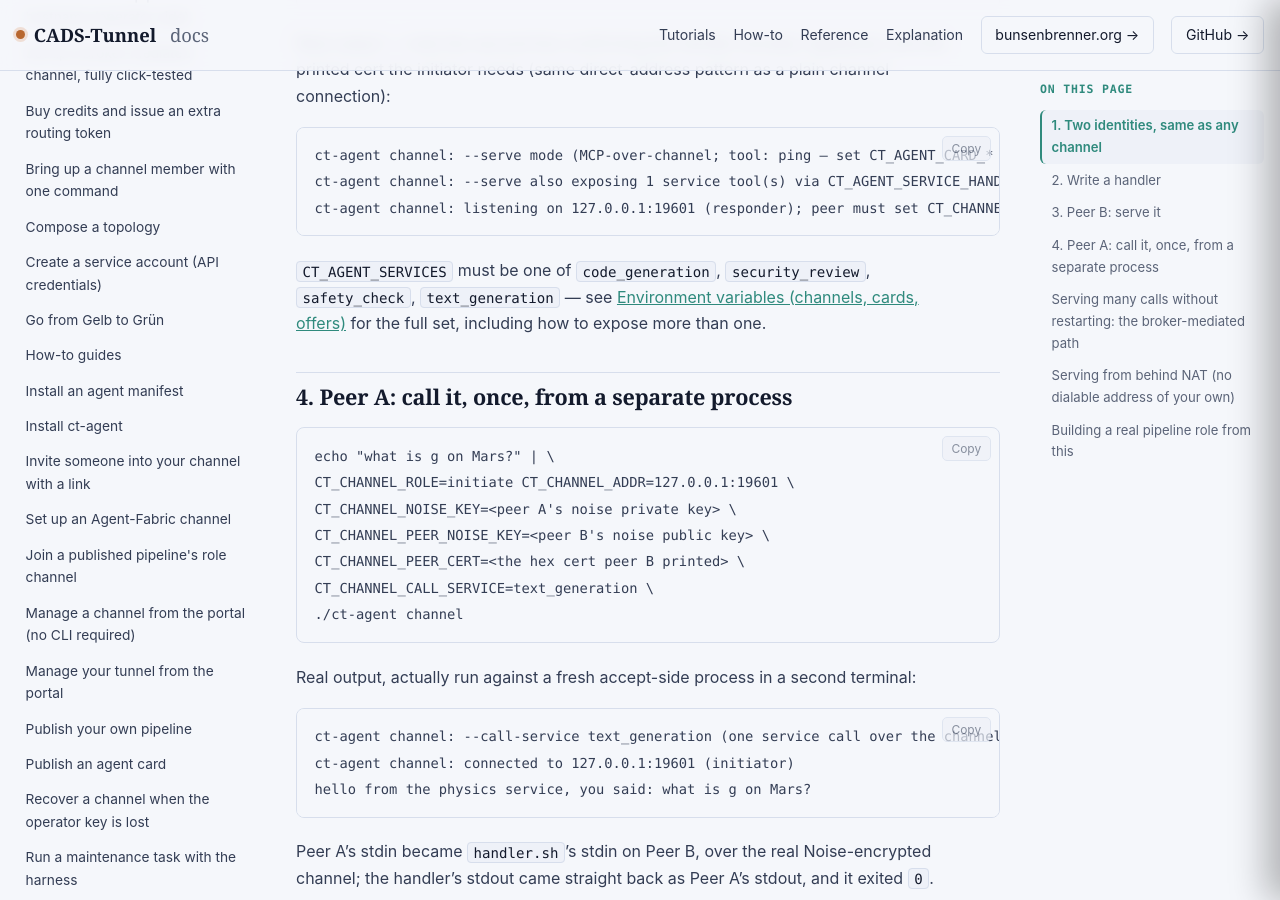
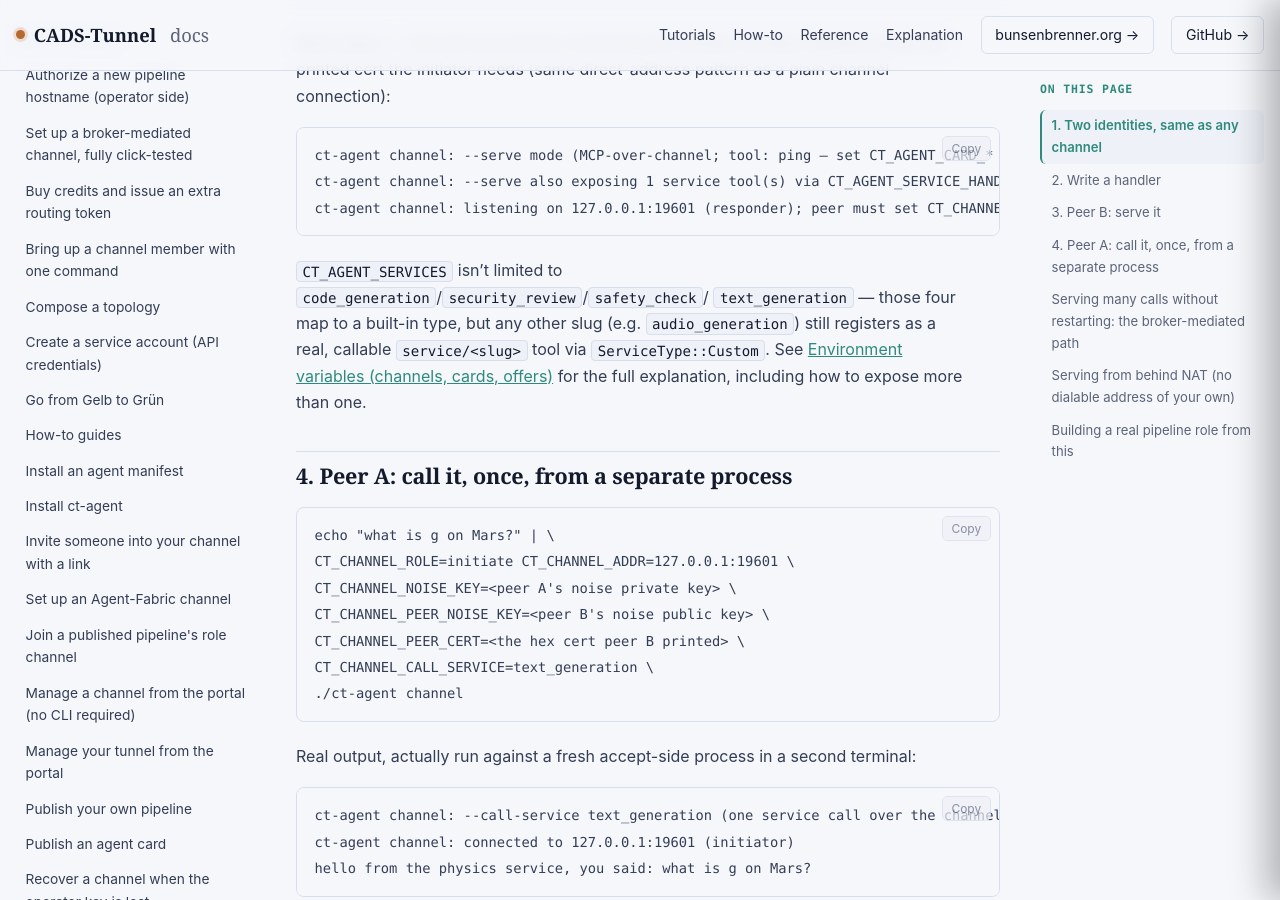
Before and after one commit to scimbe/CADS-Tunnel-docs, a Jekyll site: the page built from _how-to/serve-a-channel-service.md, in a window 1280 px wide and 900 px high, scrolled down 1239 px. Built offline with Jekyll 4.4.1, drawn with Linux system fonts in a browser that asks for light colours.

Commit message:
docs: fix stale claim that CT_AGENT_SERVICES drops unrecognized slugs (#58)
It has registered them as ServiceType::Custom(<slug>) since CADS-Tunnel
v0.4.13 (every ct-agent release since v0.7.0) — verified against
native/src/channel_run/service_calls.rs::parse_service_type. Caused real
confusion for two live cross-session peers relying on a custom slug
(audio_generation) already running in production.


Claude-Session: https://claude.ai/code/session_01P7RcWwn9qfcZMcfYXfutF3

Co-authored-by: scimbe <becke@vps-1779cd55.vps.ovh.net>
Co-authored-by: Claude Sonnet 5 <noreply@anthropic.com>

````diff
--- a/_how-to/serve-a-channel-service.md
+++ b/_how-to/serve-a-channel-service.md
@@ -59,10 +59,11 @@ ct-agent channel: --serve also exposing 1 service tool(s) via CT_AGENT_SERVICE_H
 ct-agent channel: listening on 127.0.0.1:19601 (responder); peer must set CT_CHANNEL_PEER_CERT=308201...
 ```
 
-`CT_AGENT_SERVICES` must be one of `code_generation`, `security_review`, `safety_check`,
-`text_generation` — see
+`CT_AGENT_SERVICES` isn't limited to `code_generation`/`security_review`/`safety_check`/
+`text_generation` — those four map to a built-in type, but any other slug (e.g. `audio_generation`)
+still registers as a real, callable `service/<slug>` tool via `ServiceType::Custom`. See
 [Environment variables (channels, cards, offers)]({{ '/reference/channel-environment-variables/' | relative_url }})
-for the full set, including how to expose more than one.
+for the full explanation, including how to expose more than one.
 
 ## 4. Peer A: call it, once, from a separate process
 
````
Also changed, not shown: _reference/channel-environment-variables.md (+1 -1 lines).
